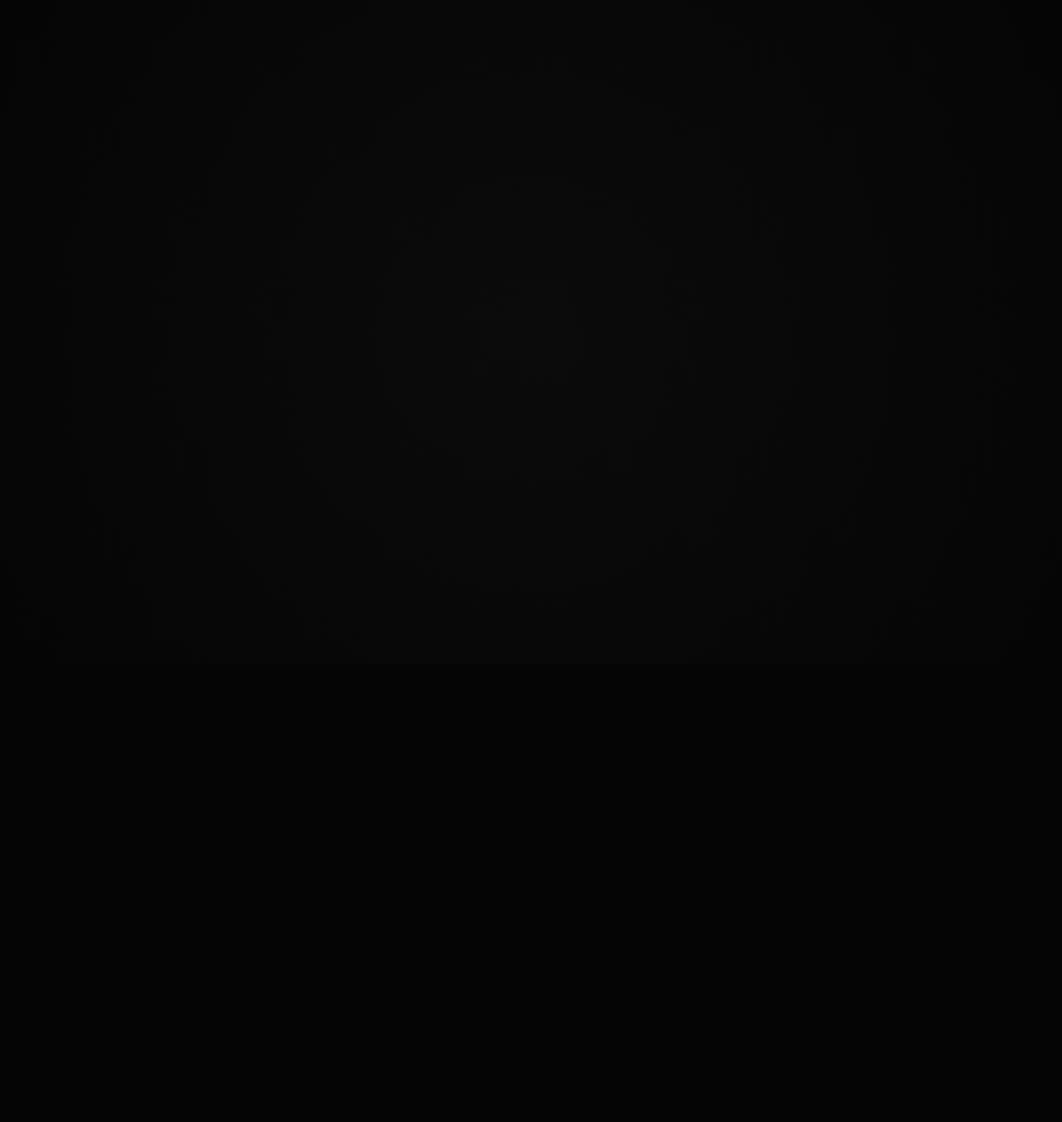
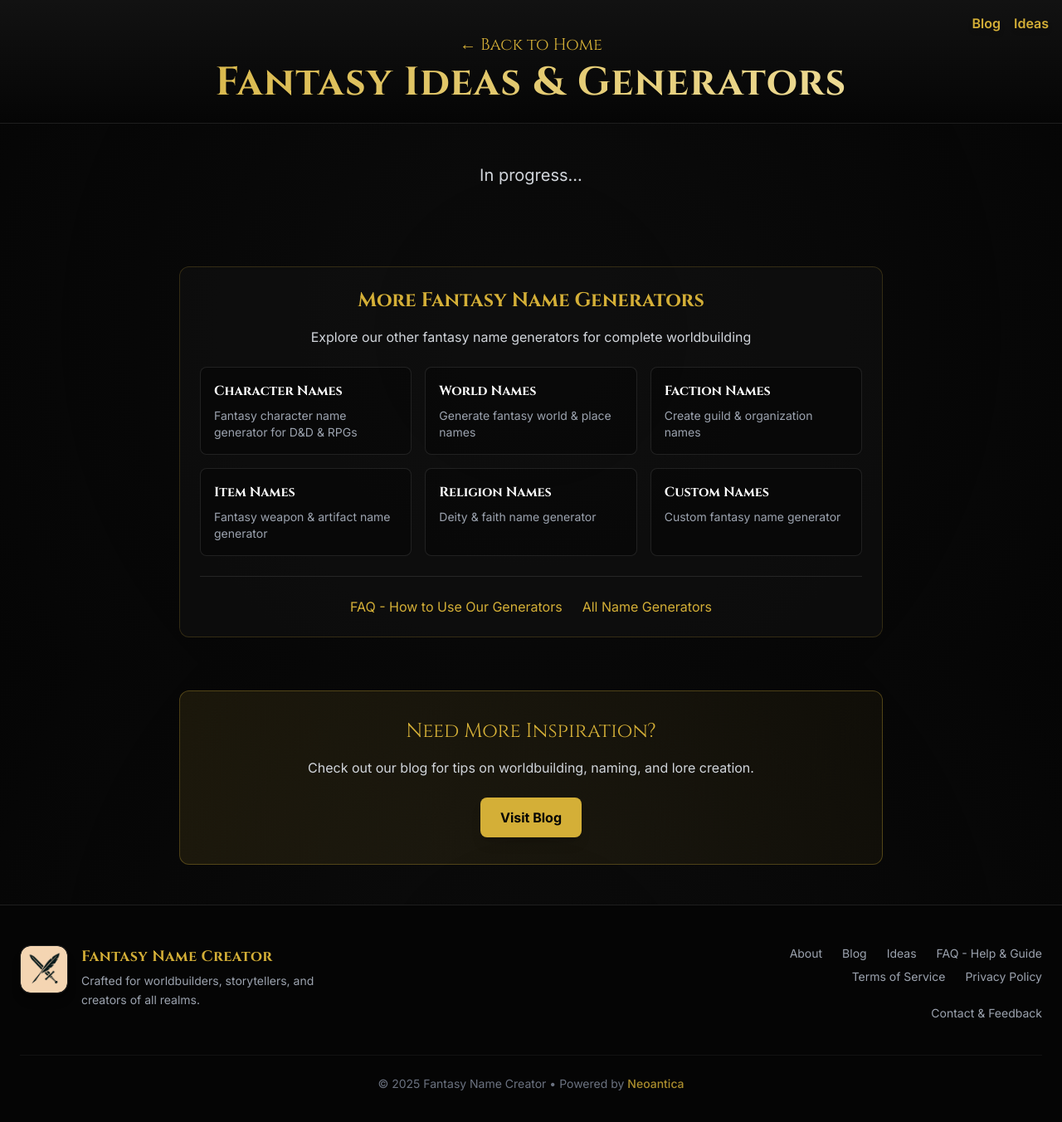
Before and after one commit to JiriTill/fantasytools, a React (Vite) app in the folder client/: page /ideas in a window 1280 px wide. Before the commit this address had no page. Shown: the top 1352 px of the page at 83% size. Before the commit the page ends 800 px from the top, so only its background shows below. Built offline with nearby package versions, Linux system fonts and the light colour scheme.

Commit message:
Add Ideas page, TopNav, and update Footer

```diff
--- a/client/src/App.jsx
+++ b/client/src/App.jsx
@@ -19,10 +19,14 @@ import FiveTipsForWorldbuilding from './pages/FiveTipsForWorldbuilding';
 import FemalevsMale from './pages/FemalevsMale';
 import FAQ from './pages/FAQ';
 import Blog from './pages/Blog';
+import Ideas from './pages/Ideas';
+import TopNav from './components/TopNav';
 
 
 function App() {
   return (
+    <>
+      <TopNav />
       <Routes>
         <Route path="/" element={<Home />} />
         <Route path="/about" element={<About />} />
@@ -41,8 +45,11 @@ function App() {
         <Route path="/blog/lore-rich-names" element={<HowToCreateLoreRichNames />} />
         <Route path="/blog/tips-for-worldbuilding" element={<FiveTipsForWorldbuilding />} />
         <Route path="/blog/gender-specific-names" element={<FemalevsMale />} />
+        <Route path="/blog/gender-specific-names" element={<FemalevsMale />} />
         <Route path="/faq" element={<FAQ />} />
+        <Route path="/ideas" element={<Ideas />} />
       </Routes>
+    </>
   );
 }
 
--- a/client/src/components/Footer.jsx
+++ b/client/src/components/Footer.jsx
@@ -46,35 +46,33 @@ export default function Footer() {
 
           {/* Quick links (right) */}
           <nav className="flex md:justify-end" aria-label="Footer navigation">
-            <ul className="space-y-3 text-gray-400">
-              <li>
-                <Link to="/About" onClick={scrollToTop} className="hover:text-fantasy-gold transition duration-200">
-                  About Fantasy Name Creator
+            <ul className="flex flex-col md:items-end gap-2 text-gray-400">
+              {/* Line 1 */}
+              <li className="flex flex-wrap gap-4 md:gap-6 justify-center md:justify-end">
+                <Link to="/about" onClick={scrollToTop} className="hover:text-fantasy-gold transition duration-200">
+                  About
                 </Link>
-              </li>
-              <li>
+                <Link to="/blog" onClick={scrollToTop} className="hover:text-fantasy-gold transition duration-200">
+                  Blog
+                </Link>
+                <Link to="/ideas" onClick={scrollToTop} className="hover:text-fantasy-gold transition duration-200">
+                  Ideas
+                </Link>
                 <Link to="/faq" onClick={scrollToTop} className="hover:text-fantasy-gold transition duration-200">
                   FAQ - Help & Guide
                 </Link>
               </li>
-              <li>
-                <Link to="/blog" onClick={scrollToTop} className="hover:text-fantasy-gold transition duration-200">
-                  Blog
+
+              {/* Line 2 */}
+              <li className="flex flex-wrap gap-4 md:gap-6 justify-center md:justify-end">
+                <Link to="/terms" onClick={scrollToTop} className="hover:text-fantasy-gold transition duration-200">
+                  Terms of Service
                 </Link>
-              </li>
-              <li>
-                <Link to="/Terms" onClick={scrollToTop} className="hover:text-fantasy-gold transition duration-200">
-                  Terms of Use
-                </Link>
-              </li>
-              <li>
-                <Link to="/Privacy" onClick={scrollToTop} className="hover:text-fantasy-gold transition duration-200">
+                <Link to="/privacy" onClick={scrollToTop} className="hover:text-fantasy-gold transition duration-200">
                   Privacy Policy
                 </Link>
-              </li>
-              <li>
-                <Link to="/Contact" onClick={scrollToTop} className="hover:text-fantasy-gold transition duration-200">
-                  Contact &amp; Feedback
+                <Link to="/contact" onClick={scrollToTop} className="hover:text-fantasy-gold transition duration-200">
+                  Contact & Feedback
                 </Link>
               </li>
             </ul>
--- /dev/null
+++ b/client/src/components/TopNav.jsx
@@ -0,0 +1,25 @@
+import React from 'react';
+import { Link } from 'react-router-dom';
+
+export default function TopNav() {
+    const scrollToTop = () => window.scrollTo(0, 0);
+
+    return (
+        <div className="absolute top-4 right-4 z-50 flex gap-4 text-sm md:text-base">
+            <Link
+                to="/blog"
+                onClick={scrollToTop}
+                className="text-fantasy-gold hover:text-white font-semibold transition drop-shadow-md"
+            >
+                Blog
+            </Link>
+            <Link
+                to="/ideas"
+                onClick={scrollToTop}
+                className="text-fantasy-gold hover:text-white font-semibold transition drop-shadow-md"
+            >
+                Ideas
+            </Link>
+        </div>
+    );
+}
--- /dev/null
+++ b/client/src/pages/Ideas.jsx
@@ -0,0 +1,67 @@
+import React from 'react';
+import { Link } from 'react-router-dom';
+import { Helmet } from 'react-helmet';
+import Footer from '../components/Footer';
+import RelatedGenerators from '../components/RelatedGenerators';
+
+export default function Ideas() {
+    const scrollToTop = () => window.scrollTo(0, 0);
+
+    const title = "Fantasy Ideas & Name Generators | Fantasy Name Creator";
+    const description = "Explore our collection of fantasy name generators and ideas for your worldbuilding, RPG campaigns, and stories. In progress.";
+    const canonical = "https://www.fantasynamecreator.com/ideas";
+
+    return (
+        <>
+            <Helmet>
+                <title>{title}</title>
+                <meta name="description" content={description} />
+                <link rel="canonical" href={canonical} />
+                <meta property="og:title" content={title} />
+                <meta property="og:description" content={description} />
+                <meta property="og:url" content={canonical} />
+                <meta name="robots" content="index, follow" />
+            </Helmet>
+
+            <div className="min-h-screen flex flex-col items-center">
+                <header className="w-full text-center pt-10 pb-6 px-4 bg-gradient-to-b from-fantasy-dark-secondary to-fantasy-dark border-b border-white/5">
+                    <Link to="/" onClick={scrollToTop} className="text-fantasy-gold hover:text-white transition font-fantasy text-xl mb-2 inline-block">
+                        ← Back to Home
+                    </Link>
+                    <h1 className="text-4xl md:text-5xl font-bold text-transparent bg-clip-text bg-gold-gradient drop-shadow-sm tracking-wide">
+                        Fantasy Ideas & Generators
+                    </h1>
+                </header>
+
+                <main className="w-full max-w-4xl mx-auto px-6 py-12 flex flex-col items-center flex-grow">
+                    <div className="text-center mb-12">
+                        <p className="text-xl text-gray-300">
+                            In progress...
+                        </p>
+                    </div>
+
+                    <RelatedGenerators current="/ideas" />
+
+                    {/* CTA Section */}
+                    <div className="mt-16 bg-gradient-to-r from-fantasy-gold/10 to-fantasy-gold/5 p-8 rounded-xl border border-fantasy-gold/30 text-center w-full">
+                        <h3 className="text-2xl font-fantasy text-fantasy-gold mb-4">
+                            Need More Inspiration?
+                        </h3>
+                        <p className="text-gray-300 mb-6">
+                            Check out our blog for tips on worldbuilding, naming, and lore creation.
+                        </p>
+                        <Link
+                            to="/blog"
+                            onClick={scrollToTop}
+                            className="px-6 py-3 bg-fantasy-gold hover:bg-white text-fantasy-dark font-bold rounded-lg transition shadow-lg inline-block"
+                        >
+                            Visit Blog
+                        </Link>
+                    </div>
+                </main>
+
+                <Footer />
+            </div>
+        </>
+    );
+}
```
Lines whose indentation alone changed are shown as unchanged.
